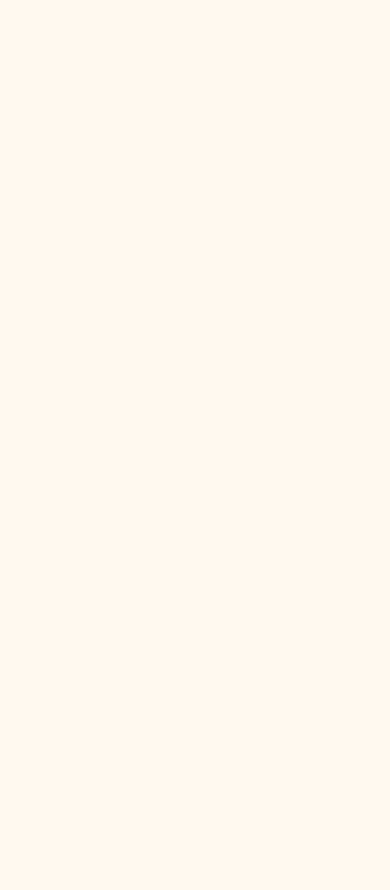
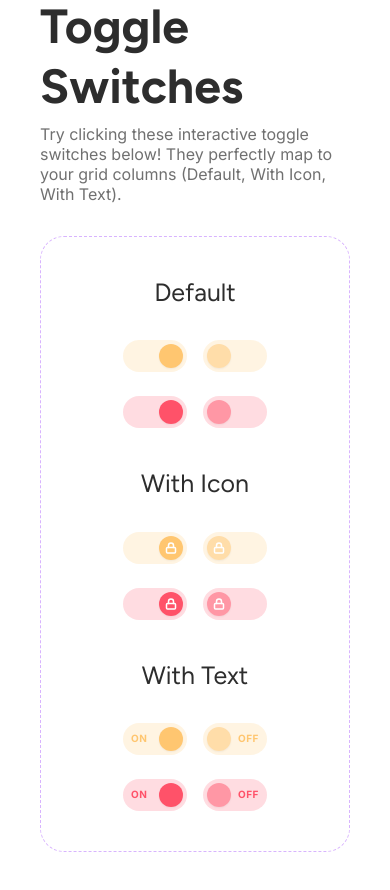
Before and after one commit to ShanRaboy11/Qios, a Next.js app: page / in a window 390 px wide. Shown: the part 2200-3090 px from the top of the page. Before the commit the page ends 2172 px from the top, so only its background shows below. Built offline with nearby package versions, Linux system fonts and the light colour scheme.

Commit message:
feat(ui): add responsive toggle switch atoms - Macatual

```diff
--- a/src/app/page.tsx
+++ b/src/app/page.tsx
@@ -1,6 +1,7 @@
 import { Button } from "@/components/atoms/Button";
 import { Input } from "@/components/atoms/Input";
-import { Plus } from "lucide-react";
+import { Toggle } from "@/components/atoms/Toggle";
+import { Plus, Lock } from "lucide-react";
 
 export default function HomePage() {
   const icon = <Plus className="w-4 h-4" strokeWidth={2.5} />;
@@ -171,6 +172,60 @@ export default function HomePage() {
           className="border-brand-primary shadow-[0_0_0_2px_rgba(255,198,112,0.15)]"
         />
       </div>
+
+      {/* Toggle Switches */}
+      <div className="w-full max-w-2xl mt-16 mb-8">
+        <h1 className="h1 text-text-primary mb-2">Toggle Switches</h1>
+        <p className="b1 text-text-secondary">
+          Try clicking these interactive toggle switches below! They perfectly map to your grid columns (Default, With Icon, With Text).
+        </p>
+      </div>
+
+      <div className="border border-dashed border-purple-300 p-10 flex flex-col gap-10 w-full max-w-3xl rounded-[24px]">
+        <div className="grid grid-cols-1 md:grid-cols-3 gap-10 justify-items-center">
+
+          {/* Default Column */}
+          <div className="flex flex-col gap-6 items-center">
+            <h3 className="h4 text-text-primary mb-2">Default</h3>
+            <div className="flex gap-4">
+              <Toggle defaultIsOn={true} />
+              <Toggle defaultIsOn={false} />
+            </div>
+            <div className="flex gap-4">
+              <Toggle variant="accent" defaultIsOn={true} />
+              <Toggle variant="accent" defaultIsOn={false} />
+            </div>
+          </div>
+
+          {/* With Icon Column */}
+          <div className="flex flex-col gap-6 items-center">
+            <h3 className="h4 text-text-primary mb-2">With Icon</h3>
+            <div className="flex gap-4">
+              <Toggle defaultIsOn={true} icon={<Lock className="w-3 h-3" strokeWidth={3} />} />
+              <Toggle defaultIsOn={false} icon={<Lock className="w-3 h-3" strokeWidth={3} />} />
+            </div>
+            <div className="flex gap-4">
+              <Toggle variant="accent" defaultIsOn={true} icon={<Lock className="w-3 h-3" strokeWidth={3} />} />
+              <Toggle variant="accent" defaultIsOn={false} icon={<Lock className="w-3 h-3" strokeWidth={3} />} />
+            </div>
+          </div>
+
+          {/* With Text Column */}
+          <div className="flex flex-col gap-6 items-center">
+            <h3 className="h4 text-text-primary mb-2">With Text</h3>
+            <div className="flex gap-4">
+              <Toggle defaultIsOn={true} showText />
+              <Toggle defaultIsOn={false} showText />
+            </div>
+            <div className="flex gap-4">
+              <Toggle variant="accent" defaultIsOn={true} showText />
+              <Toggle variant="accent" defaultIsOn={false} showText />
+            </div>
+          </div>
+
+        </div>
+      </div>
+
     </main>
   );
 }
--- /dev/null
+++ b/src/components/atoms/Toggle.tsx
@@ -0,0 +1,129 @@
+"use client";
+
+import React, { useState } from "react";
+import { cn } from "@/lib/utils";
+
+export type ToggleVariant = "primary" | "accent";
+
+export interface ToggleProps {
+  isOn?: boolean;
+  defaultIsOn?: boolean;
+  onChange?: (isOn: boolean) => void;
+  variant?: ToggleVariant;
+  icon?: React.ReactNode;
+  showText?: boolean;
+  className?: string;
+  disabled?: boolean;
+}
+
+/*example usage
+<Toggle variant="accent" defaultIsOn={true} />
+<Toggle defaultIsOn={false} icon={<Lock className="w-3 h-3" strokeWidth={3} />} />
+<Toggle defaultIsOn={true} showText />
+*/
+
+export const Toggle = ({
+  isOn: controlledIsOn,
+  defaultIsOn = false,
+  onChange,
+  variant = "primary",
+  icon,
+  showText = false,
+  className,
+  disabled = false,
+}: ToggleProps) => {
+  const isControlled = controlledIsOn !== undefined;
+  const [internalIsOn, setInternalIsOn] = useState(defaultIsOn);
+
+  const isOn = isControlled ? controlledIsOn : internalIsOn;
+
+  const handleToggle = () => {
+    if (disabled) return;
+    const newState = !isOn;
+    if (!isControlled) {
+      setInternalIsOn(newState);
+    }
+    onChange?.(newState);
+  };
+
+  const trackColors = {
+    primary: "bg-brand-primary/20",
+    accent: "bg-brand-accent/20",
+  };
+
+  const thumbColors = {
+    primary: {
+      on: "bg-brand-primary",
+      off: "bg-brand-primary/50",
+    },
+    accent: {
+      on: "bg-brand-accent",
+      off: "bg-brand-accent/50",
+    },
+  };
+
+  const textColors = {
+    primary: "text-brand-primary",
+    accent: "text-brand-accent",
+  };
+
+  return (
+    <button
+      type="button"
+      role="switch"
+      aria-checked={isOn}
+      disabled={disabled}
+      onClick={handleToggle}
+      className={cn(
+        "relative inline-flex h-8 w-16 items-center rounded-full transition-colors duration-300 focus:outline-none focus:ring-2 focus:ring-offset-2 ring-brand-primary cursor-pointer hover:shadow-sm",
+        trackColors[variant],
+        disabled && "opacity-50 cursor-not-allowed",
+        className,
+      )}
+    >
+      <span className="sr-only">Toggle switch</span>
+
+      {/* Background Text */}
+      {showText && (
+        <span
+          className={cn(
+            "absolute flex w-full justify-between px-2 text-[10px] font-bold tracking-wider",
+            textColors[variant],
+          )}
+        >
+          <span
+            className={cn(
+              "transition-opacity",
+              isOn ? "opacity-100" : "opacity-0",
+            )}
+          >
+            ON
+          </span>
+          <span
+            className={cn(
+              "transition-opacity",
+              !isOn ? "opacity-100" : "opacity-0",
+            )}
+          >
+            OFF
+          </span>
+        </span>
+      )}
+
+      {/* Thumb */}
+      <span
+        className={cn(
+          "absolute flex items-center justify-center h-6 w-6 rounded-full transition-all duration-300 transform shadow-sm",
+          isOn ? "translate-x-9" : "translate-x-1",
+          isOn ? thumbColors[variant].on : thumbColors[variant].off,
+        )}
+      >
+        {icon && (
+          <span className="text-white flex items-center justify-center">
+            {icon}
+          </span>
+        )}
+      </span>
+    </button>
+  );
+};
```
